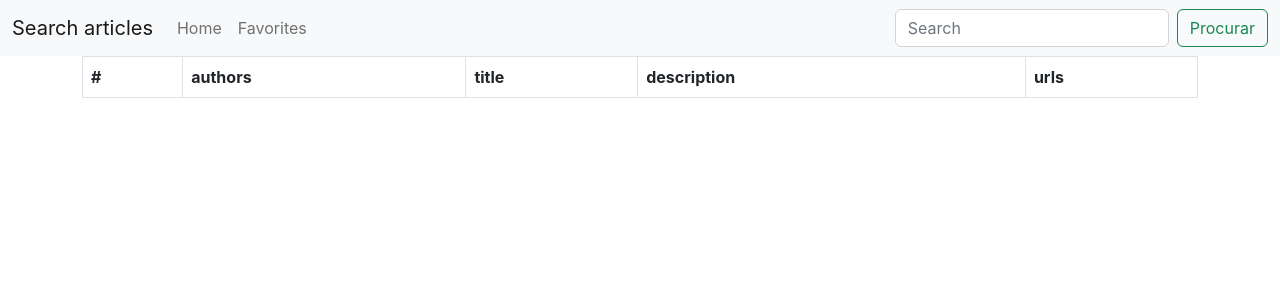
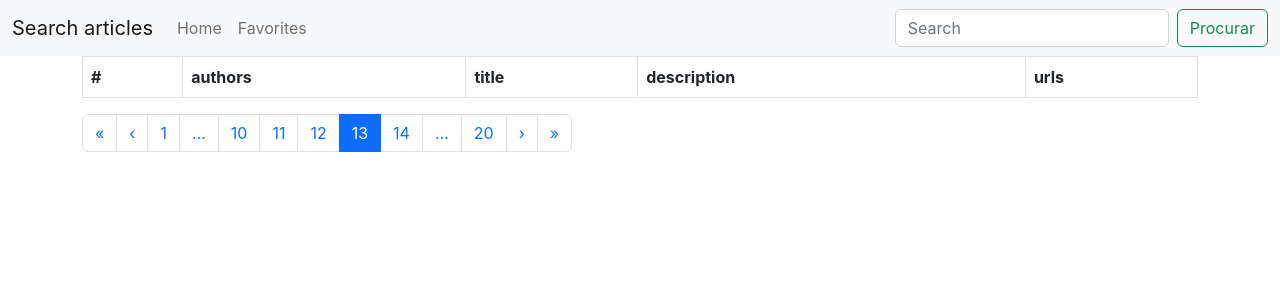
Before and after one commit to esaumatias/search-articles, a React (Create React App) app in the folder app/: page / in a window 1280 px wide. Shown: the top 300 px of the page. Built offline with nearby package versions, Linux system fonts and the light colour scheme; the HTML template or start-up script is replaced by a standard one.

Commit message:
feat(Paginations) - cria componente de paginação

```diff
--- /dev/null
+++ b/app/src/Components/Paginations.js
@@ -0,0 +1,25 @@
+import Pagination from 'react-bootstrap/Pagination';
+
+function Paginations() {
+  return (
+    <Pagination>
+      <Pagination.First />
+      <Pagination.Prev />
+      <Pagination.Item>{1}</Pagination.Item>
+      <Pagination.Ellipsis />
+
+      <Pagination.Item>{10}</Pagination.Item>
+      <Pagination.Item>{11}</Pagination.Item>
+      <Pagination.Item >{12}</Pagination.Item>
+      <Pagination.Item active>{13}</Pagination.Item>
+      <Pagination.Item>{14}</Pagination.Item>
+
+      <Pagination.Ellipsis />
+      <Pagination.Item>{20}</Pagination.Item>
+      <Pagination.Next />
+      <Pagination.Last />
+    </Pagination>
+  );
+}
+
+export default Paginations;
--- a/app/src/Pages/Home.js
+++ b/app/src/Pages/Home.js
@@ -2,6 +2,7 @@ import React from 'react';
 import { Container } from 'react-bootstrap';
 import TableArticles from '../Components/TableArticles';
 import Header from '../Components/Header';
+import Paginations from '../Components/Paginations';
 
 function Home() {
   return (
@@ -9,6 +10,7 @@ function Home() {
       <Header />
       <Container>
         <TableArticles />
+        <Paginations />
       </Container>
     </>
   )
```
